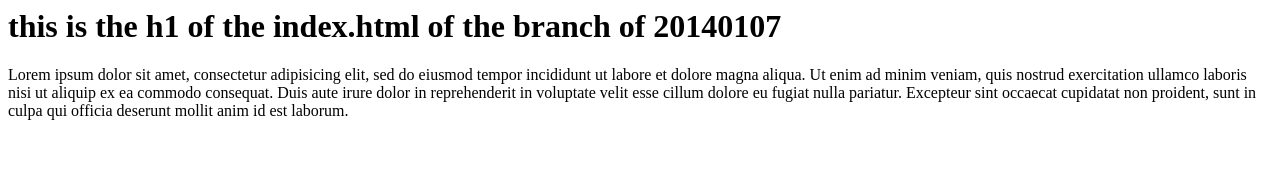
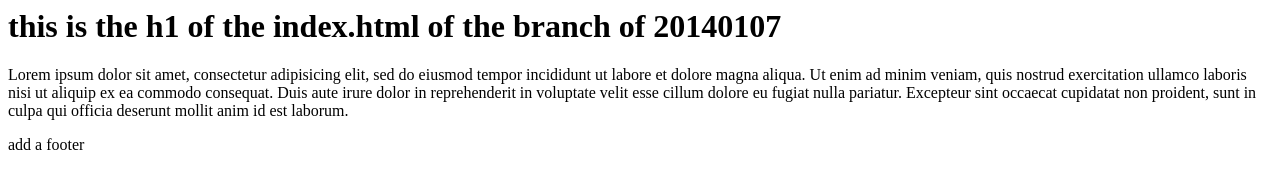
Before and after one commit to iedc/myFirstGit, a plain HTML site: page branch_test_folder/index.html in a window 1280 px wide. Drawn offline with Linux system fonts and the light colour scheme.

Commit message:
add a footer

```diff
--- a/branch_test_folder/index.html
+++ b/branch_test_folder/index.html
@@ -5,5 +5,6 @@
 <body>
 <h1>this is the h1 of the index.html of the branch of 20140107</h1>
 <p>Lorem ipsum dolor sit amet, consectetur adipisicing elit, sed do eiusmod tempor incididunt ut labore et dolore magna aliqua. Ut enim ad minim veniam, quis nostrud exercitation ullamco laboris nisi ut aliquip ex ea commodo consequat. Duis aute irure dolor in reprehenderit in voluptate velit esse cillum dolore eu fugiat nulla pariatur. Excepteur sint occaecat cupidatat non proident, sunt in culpa qui officia deserunt mollit anim id est laborum.</p>
+<footer>add a footer</footer>
 </body>
 </html>
```
